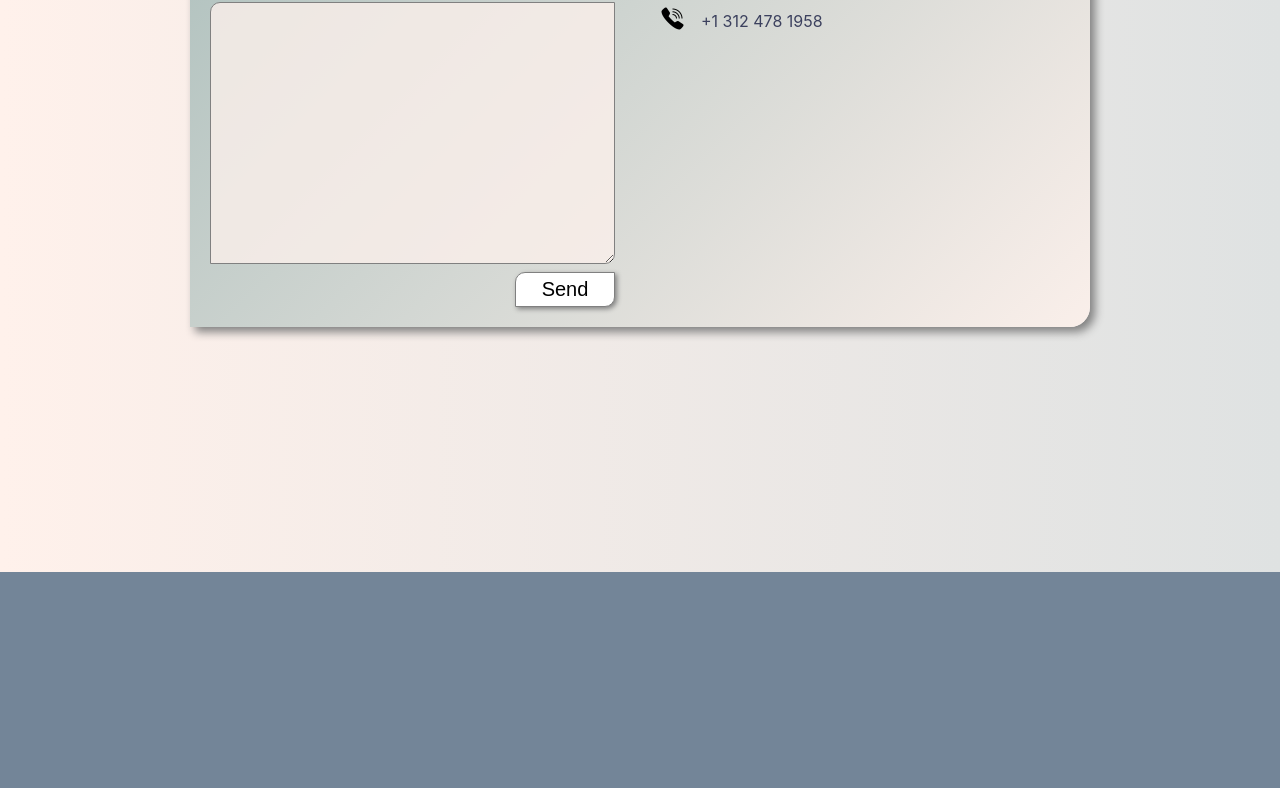
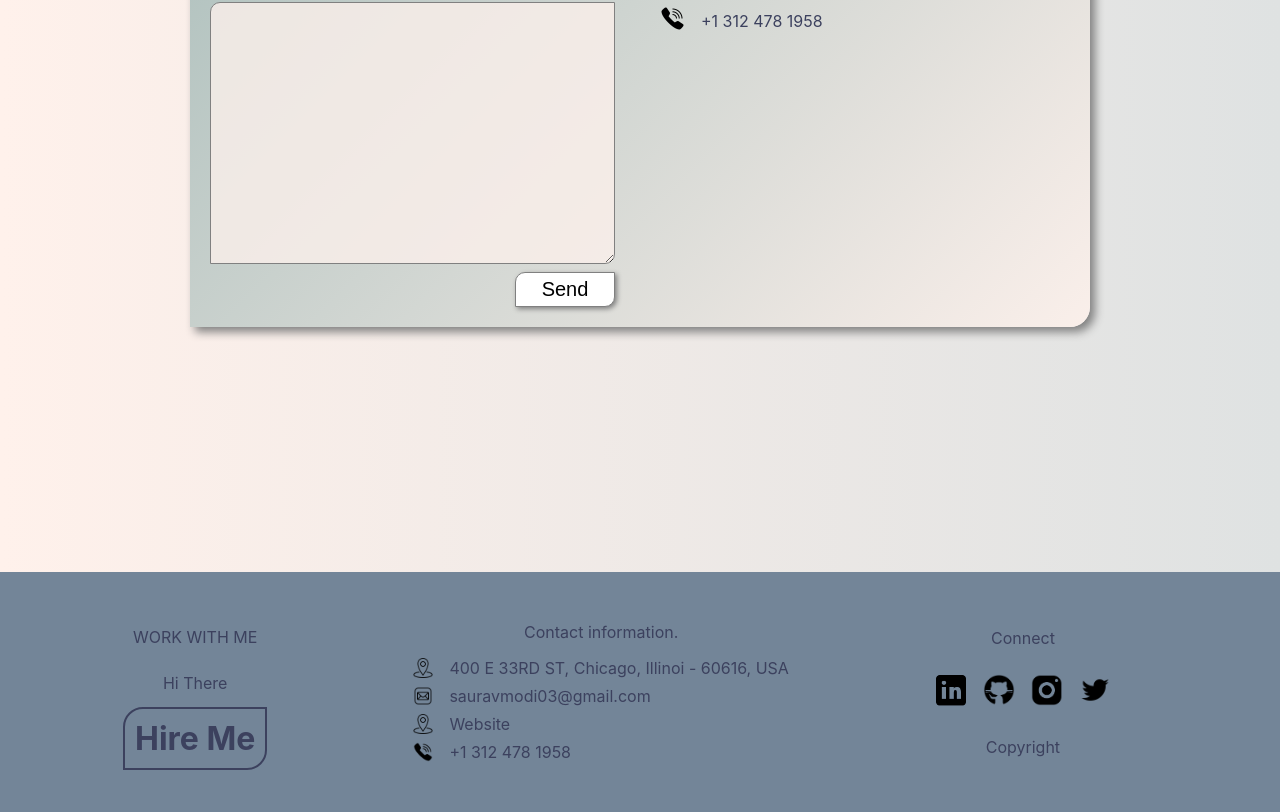
Before and after one commit to sauravmodi03/ReactPortfolio, a React (Create React App) app: page / in a window 1280 px wide. Shown: the part 4456-5268 px from the top of the page. Before the commit the page ends 5244 px from the top, so only its background shows below. Built offline with nearby package versions, Linux system fonts and the light colour scheme.

Commit message:
Pushing changes for footer

```diff
--- a/src/App.js
+++ b/src/App.js
@@ -1,10 +1,17 @@
 
 import './App.scss';
+import {Link} from 'react-scroll';
 
-import bubbles from './img/bubbles.png';
+import linkedin from './img/linkedinb.png';
+import git from './img/gitb.png';
+import insta from './img/instab.png';
+import twitter from './img/twitterb.png';
+import gearw from './img/gear-white.png';
+import phoneblack from './img/phoneblack.png';
+import markerblack from './img/markerblack.png';
+import mailblack from './img/mailblack.png';
 
-
-import {Link, Element}  from 'react-scroll';
+import { BrowserRouter, Link as RouterLink} from 'react-router-dom';
 
 import Home from './pages/Home';
 
@@ -16,7 +23,6 @@ import Header from './pages/Header';
 import Contact from './pages/Contact';
 import Flyer from './Components/Flyer/Flyer';
 
-
 class App extends React.Component {
 
   constructor(props) {
@@ -24,8 +30,6 @@ class App extends React.Component {
     this.myRef = React.createRef()
     this.state = {scrollTop: 0}
   }
-
-
 
   onScroll = () => {
     console.log("scrolled")
@@ -73,6 +77,53 @@ class App extends React.Component {
             <Contact/>
         </main>
         <footer>
+          <div className='foot-container'>
+            <div className='foo-sec s-1'>
+                <span>WORK WITH ME</span>
+                <span>Hi There</span>
+                <nav id="hire-nav">
+                  <Link id="hire-me" to='contact' activeClass="active" className="scale" spy={true} smooth={true} duration={500} >Hire Me</Link>
+                </nav>
+            </div>
+            <div className="foo-sec s-2">
+                            <label>Contact information.</label>
+                            <article className='foo-contact'>
+                                <div className="foo-c-w">
+                                    <img src={markerblack} alt=''/>
+                                    <div className='info-val'>400 E 33RD ST, Chicago, Illinoi - 60616, USA</div>
+                                </div>
+                                <div className="foo-c-w">
+                                    <img src={mailblack} alt=''/>
+                                    <div className='info-val'>sauravmodi03@gmail.com</div>
+                                </div>
+                                <div className="foo-c-w">
+                                    <img src={markerblack} alt=''/>
+                                    <div className='info-val'>Website</div>
+                                </div>
+                                <div className="foo-c-w">
+                                    <img src={phoneblack} alt=''/>
+                                    <div className='info-val'>+1 312 478 1958</div>
+                                </div>
+                            </article>
+                        </div>
+            <div className='foo-sec s-3'>
+                <span>Connect</span>
+                <span>
+                  <BrowserRouter>
+                      <nav id="foot-links-wrap" className='foot-links-wrap'>
+                          <RouterLink className='scale' to="https://www.linkedin.com/in/sauravmodi03/" target="_blank"><img alt="Linked logo" src={linkedin}/></RouterLink>
+                          <RouterLink className='scale' to="https://github.com/sauravmodi03" target="_blank"><img alt="Git logo" src={git}/></RouterLink>
+                          <RouterLink className='scale' to="https://www.instagram.com/saurav.modi/" target="_blank"><img alt="Insta logo" src={insta}/></RouterLink>
+                          <RouterLink className='scale' to="https://twitter.com/sauravmodi03" target="_blank"><img alt="Twitter logo" src={twitter}/></RouterLink>
+                      </nav>
+                  </BrowserRouter>
+                </span>
+                <span>Copyright</span>
+            </div>
+            <div className='foo-sec s-4'>
+
+            </div>
+          </div>
         </footer>
       </div>
 
--- a/src/App.scss
+++ b/src/App.scss
@@ -22,6 +22,7 @@
   transition: background-color .5s;
   background: #{Media.$app-bg-light};
   color: #{Media.$font-dark};
+  overflow: hidden;
 }
 
 .App main{
@@ -30,12 +31,6 @@
   padding: 0 50px;
   z-index: 1;
   position: relative;
-}
-
-footer{
-    height: calc(200px + 2vmin);
-    width: 100%;
-    background: #{Media.$bg-color-3};
 }
 
 .flex-top-padding{
@@ -209,3 +204,58 @@ footer{
     100%{transform: translateX(200%) translateY(-90vh) rotate(360deg) ;
       opacity: 0;}
   }
+
+  footer{
+    min-height: fit-content;
+    width: 100%;
+    background: #{Media.$bg-color-3};
+  }
+
+  .foot-container{
+    display: flex;
+    flex-direction: row;
+    width: 100%;
+    max-width: 1400px;
+    margin: 0 auto;
+    padding: 50px;
+    justify-content: space-around;
+    height: 100%;
+  }
+  .foo-sec{
+    display: flex;
+    flex-direction: column;
+    justify-content: space-around;
+    align-items: center;
+    gap: 1em;
+  }
+
+  .foot-links-wrap img {
+    height: 2em;
+    width: 2em;
+  }
+
+  .foot-links-wrap{
+    display: flex;
+    gap: 1em;
+
+    &-a:hover{
+      transform: scale(1.2);
+    }
+  }
+
+  .foo-contact{
+    display: flex;
+    flex-direction: column;
+    gap: .5em;
+  }
+
+  .foo-c-w{
+    display: flex;
+    align-items: center;
+    gap: 1em;
+
+    img{
+      width: 20px;
+      height: 20px;
+    }
+  }
--- a/src/Components/Flyer/Flyer.js
+++ b/src/Components/Flyer/Flyer.js
@@ -7,7 +7,6 @@ import linkedin from '../../img/linkedinb.png';
 import git from '../../img/gitb.png';
 import insta from '../../img/instab.png';
 import twitter from '../../img/twitterb.png';
-import carret from '../../img/carret.avif';
 import gearw from '../../img/gear-white.png';
 import './Flyer.scss';
 
```
